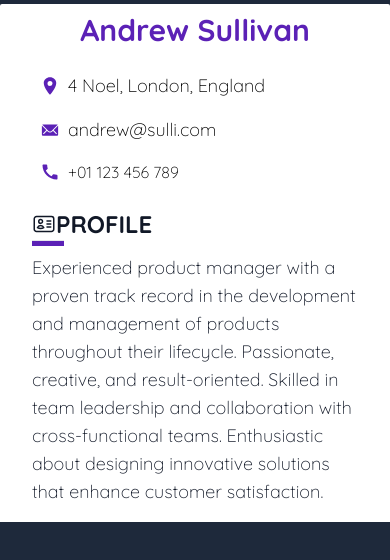
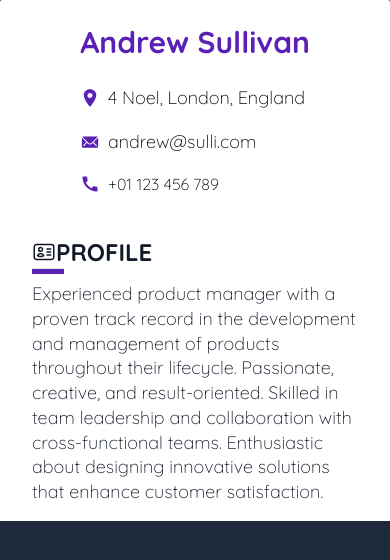
Before and after one commit to victorwamwea/deploy-static-site, a React (Vite) app: page / in a window 390 px wide. Shown: the top 560 px of the page. Built offline with nearby package versions, Linux system fonts and the light colour scheme.

Commit message:
Changed margin for smaller screen

```diff
--- a/src/components/Content.jsx
+++ b/src/components/Content.jsx
@@ -11,7 +11,7 @@ function Content() {
         <hr className="bg-violet-800 h-1.5  w-[32px]"/>
 
         <div className="mt-2">
-            <p className="text-lg font-light text-gray-900 leading-">
+            <p className="text-lg font-light leading-snug text-gray-900 md:leading-8">
                 Experienced product manager with a proven track record in the development and management of products throughout their lifecycle. Passionate, creative, and result-oriented.
                 Skilled in team leadership and collaboration with cross-functional teams. Enthusiastic about designing innovative solutions that enhance customer satisfaction.
             </p>
--- a/src/components/Header.jsx
+++ b/src/components/Header.jsx
@@ -4,14 +4,14 @@ import { IoLocationSharp } from "react-icons/io5";
 function Header() {
   return (
     <>
-    <section className="flex flex-col justify-center gap-6 px-10 py-2 mt-1 bg-white rounded-t-sm">
+    <section className="flex flex-col justify-center gap-6 px-10 py-6 bg-white rounded-t-sm md:mt-1 md:py-2">
         <div className="">
             <h2 className="text-3xl font-bold text-center md:text-5xl text-violet-800">
                 Andrew Sullivan
             </h2>
         </div>
-        <div className="flex flex-col gap-4 md:items-center md:justify-center md:flex-row">
-            <span className="flex items-center gap-2 text-lg font-light">
+        <div className="flex flex-col justify-center w-full gap-4 mx-10 md:mx-0 md:items-center md:flex-row">
+            <span className="flex items-center gap-2 text-lg font-light ">
                 <IoLocationSharp className="text-xl text-violet-800"/>
                 4 Noel, London, England
             </span>
```
